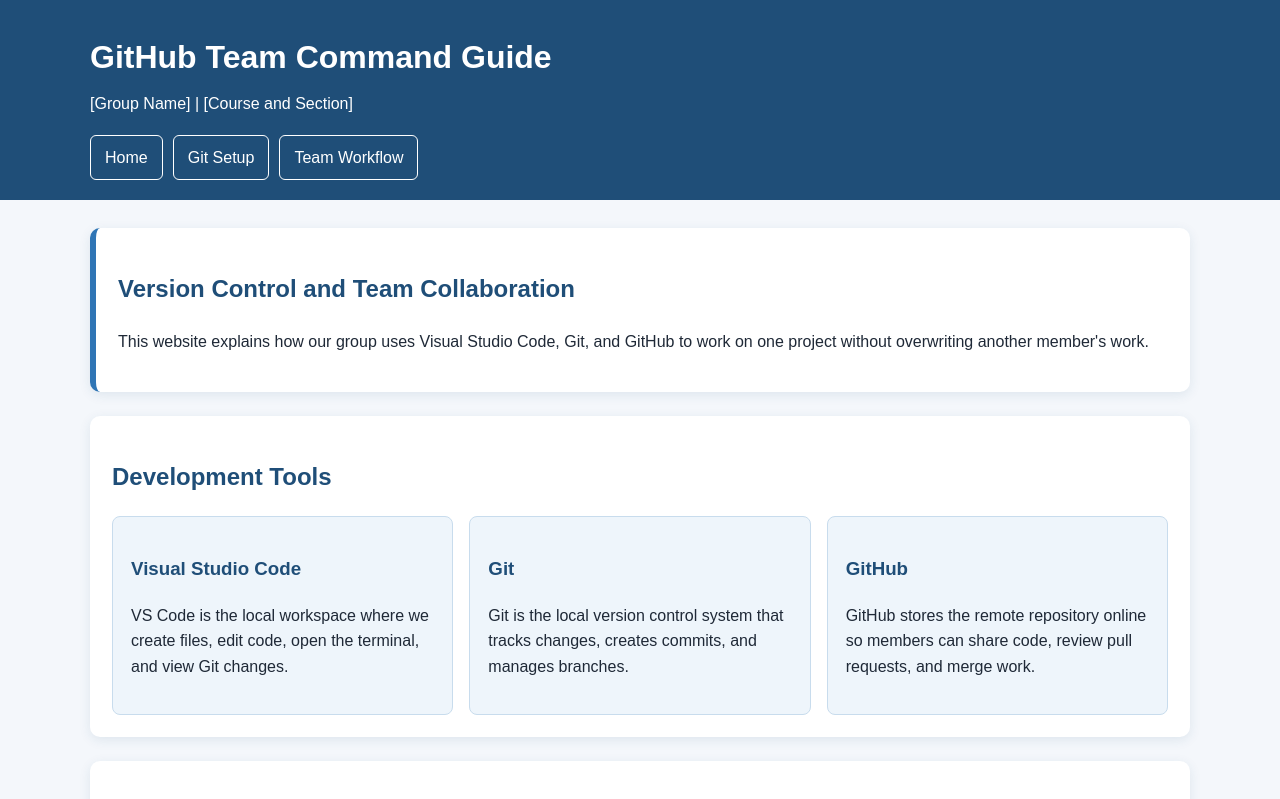
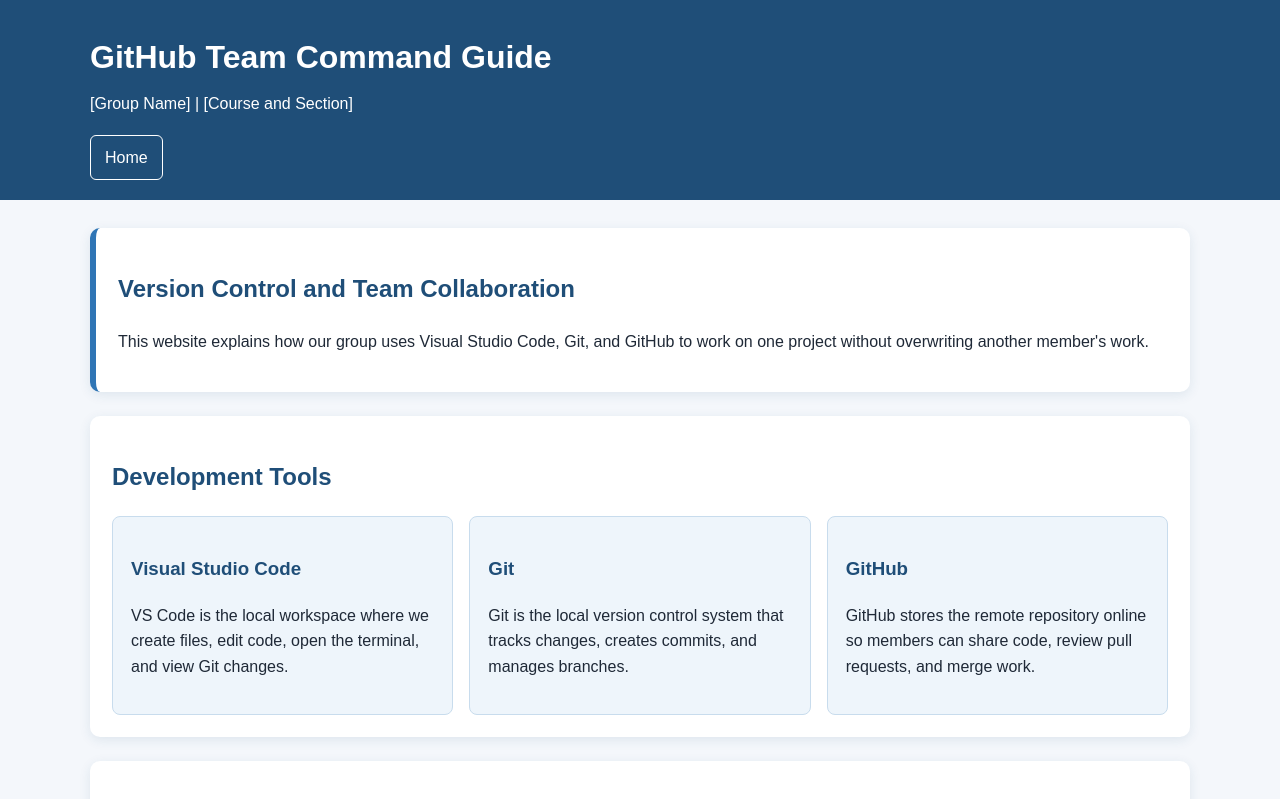
Before and after one commit to Jderl/personal-portfoliov1, a plain HTML site: page index.html in a window 1280 px wide. Shown: the top 799 px of the page. Drawn offline with Linux system fonts and the light colour scheme.

Commit message:
remove 2 features

```diff
--- a/index.html
+++ b/index.html
@@ -13,8 +13,8 @@
             <p>[Group Name] | [Course and Section]</p>
             <nav>
                 <a href="index.html">Home</a>
-                <a href="setup.html">Git Setup</a>
-                <a href="workflow.html">Team Workflow</a>
+                <!-- <a href="setup.html">Git Setup</a>
+                <a href="workflow.html">Team Workflow</a> -->
             </nav>
         </div>
     </header>
```
